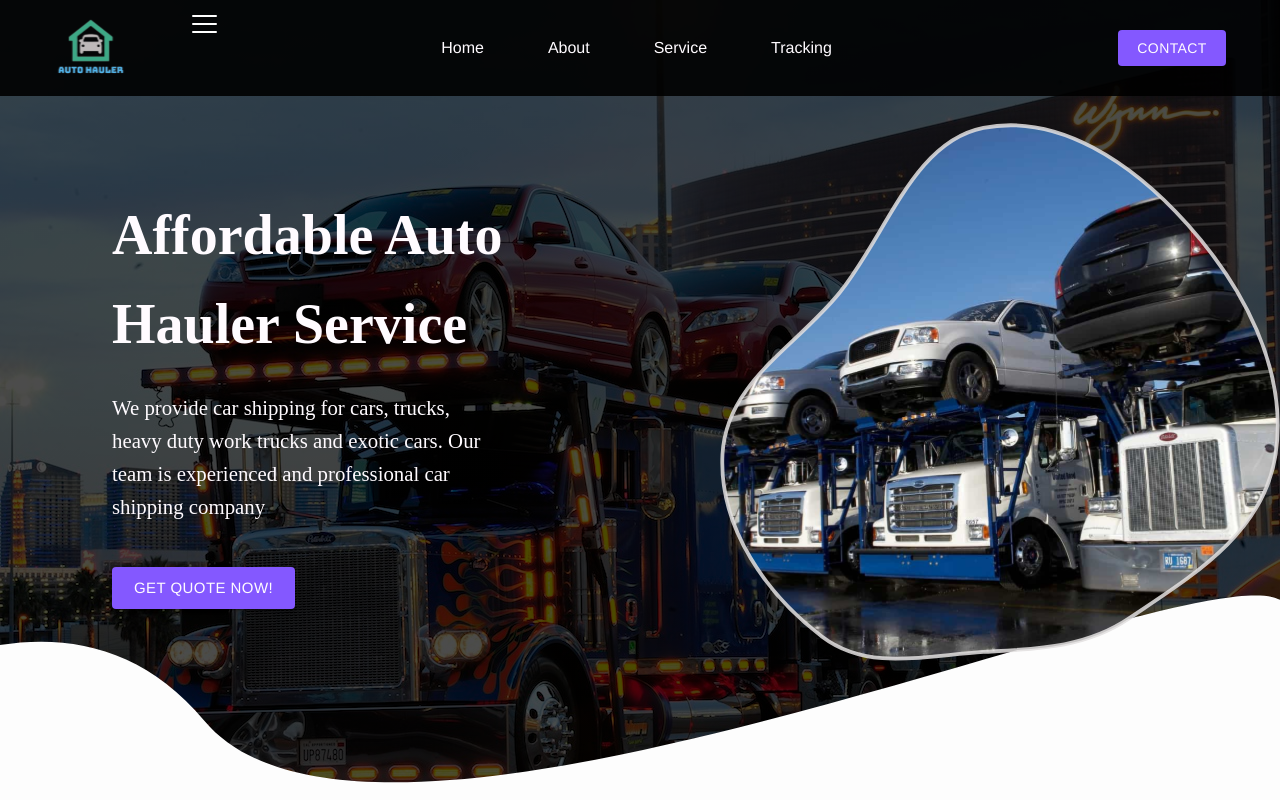
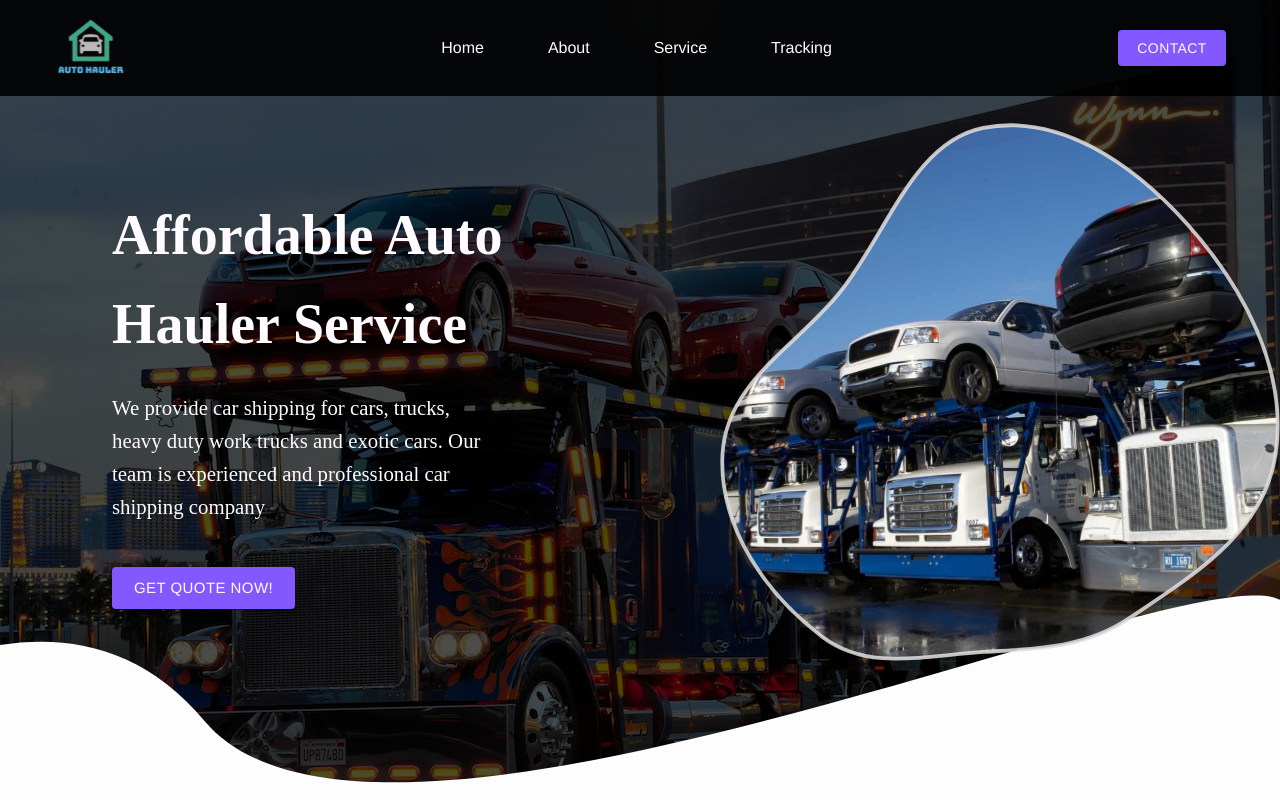
Before and after one commit to TieuVanHien/auto-haul, a React (Create React App) app: page / in a window 1280 px wide. Shown: the top 800 px of the page. Built offline with nearby package versions, Linux system fonts and the light colour scheme; a web font is replaced by a local one.

Commit message:
updated mixin function

```diff
--- a/src/components/nav.jsx
+++ b/src/components/nav.jsx
@@ -8,7 +8,7 @@ export const Nav = () => {
   const [open, setOpen] = useState(false);
   const [close, setClose] = useState(false);
   return (
-    <section className="nav">
+    <div className="nav">
       <div className="nav-container">
         <div className="logo">
           <img src={Logo} alt="logo" />
@@ -109,6 +109,6 @@ export const Nav = () => {
           </Button>
         </div>
       </div>
-    </section>
+    </div>
   );
 };
--- a/src/scss/components/nav.scss
+++ b/src/scss/components/nav.scss
@@ -12,6 +12,9 @@
     align-items: flex-start;
     z-index: 10;
     background: linear-gradient(0deg, rgba(0, 0, 0, 0.9), rgba(0, 0, 0, 0.9));
+    .hamburger-react {
+      opacity: 0;
+    }
     .logo {
       width: 15%;
       height: 100%;
--- a/src/scss/typography/typography.scss
+++ b/src/scss/typography/typography.scss
@@ -39,6 +39,14 @@ h5 {
 
 body,
 html {
+  line-height: 1.6;
+  scroll-behavior: smooth;
+  width: 100%;
+  height: 100%;
+  margin: 0px;
+  padding: 0px;
+  overflow-x: hidden;
+}
 .css-rs7sgu {
   padding: 1em;
   border-radius: 0.5em;
@@ -69,10 +77,7 @@ html {
     }
   }
 }
-  line-height: 1.6;
-  scroll-behavior: smooth;
-  margin: 0 !important;
-  padding: 0 !important;
+
 a {
   font-size: 1em;
   font-weight: 400;
@@ -80,7 +85,7 @@ html {
   color: $white;
   text-decoration: none;
 }
-}
+
 p {
   width: 70%;
   font-size: 1.3em;
```
Also changed, not shown: src/scss/mixin/mixin.scss (added, +15 -0 lines). Lines whose indentation alone changed are shown as unchanged.
